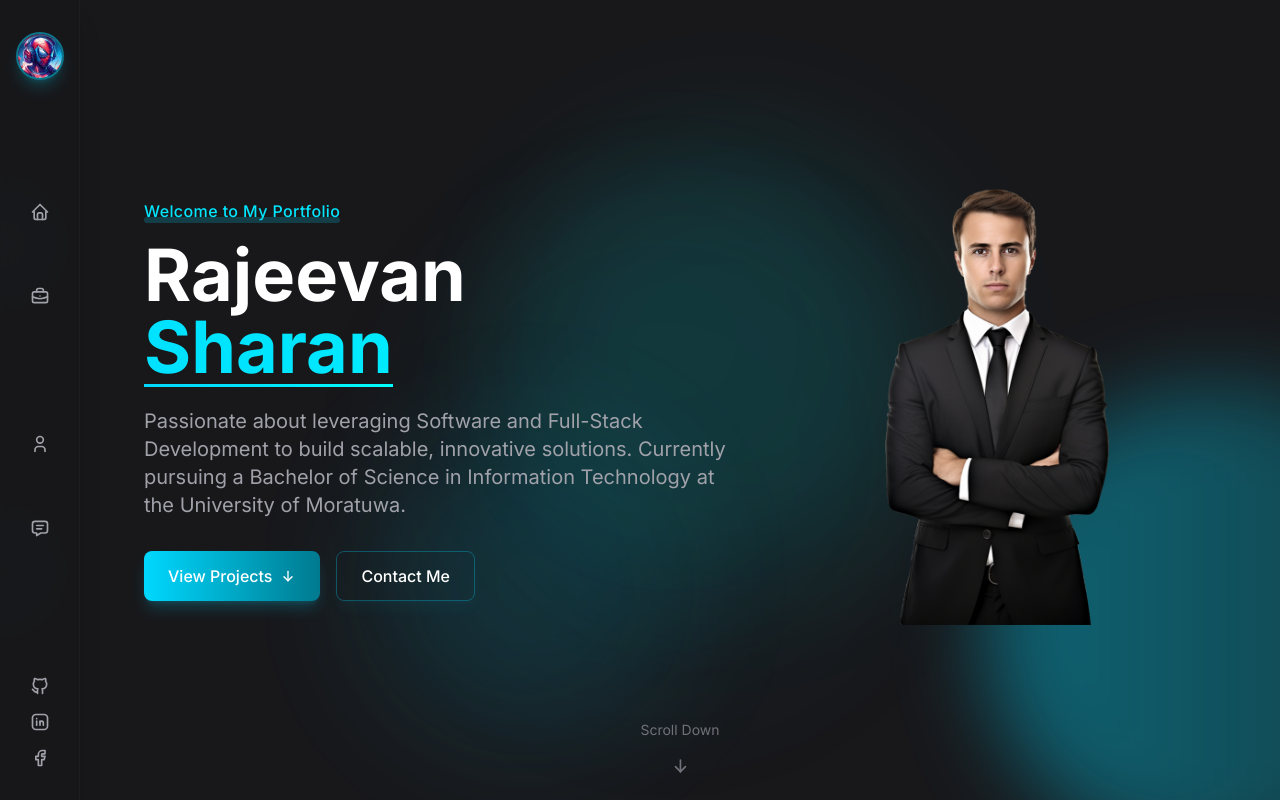
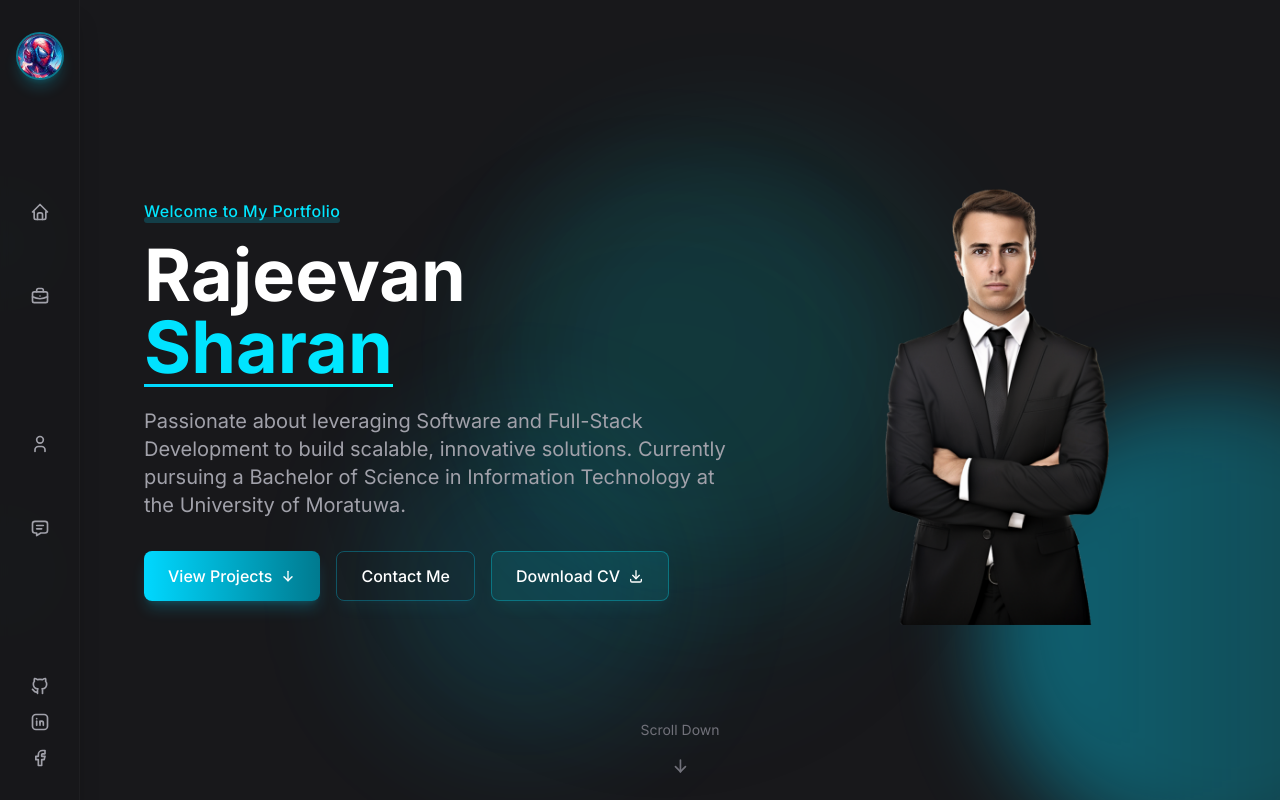
Before and after one commit to rajeevansharan/Portfolio, a Next.js app: page / in a window 1280 px wide. Shown: the top 800 px of the page. Built offline with nearby package versions, Linux system fonts and the light colour scheme.

Commit message:
Add "Download CV" button to Hero section with styling and functionality and uploaded the cv to be downloaded

```diff
--- a/components/ui/hero.tsx
+++ b/components/ui/hero.tsx
@@ -2,7 +2,7 @@
 
 import React, { useEffect } from "react";
 import { motion, useAnimation } from "framer-motion";
-import { IconArrowDown } from "@tabler/icons-react";
+import { IconArrowDown, IconDownload } from "@tabler/icons-react";
 import Link from "next/link";
 import Image from "next/image";
 import { useInView } from "framer-motion";
@@ -107,6 +107,15 @@ export function Hero() {
             >
               {heroContent.contactText}
             </Link>
+
+            <a
+              href="/cv.pdf"
+              download="Rajeevan_Sharan_CV.pdf"
+              className="border border-accentColors-accent/30 hover:border-accentColors-accent/80 bg-accentColors-accent/10 hover:bg-accentColors-accent/20 text-white px-6 py-3 rounded-lg font-medium transition-all duration-300 flex items-center gap-2 shadow-lg shadow-accentColors-accent/5 hover:shadow-accentColors-accent/20"
+            >
+              Download CV
+              <IconDownload className="h-4 w-4" />
+            </a>
           </motion.div>
         </div>
 
```
Also changed, not shown: 2 other files (tests, documents, lock files or other folders).
